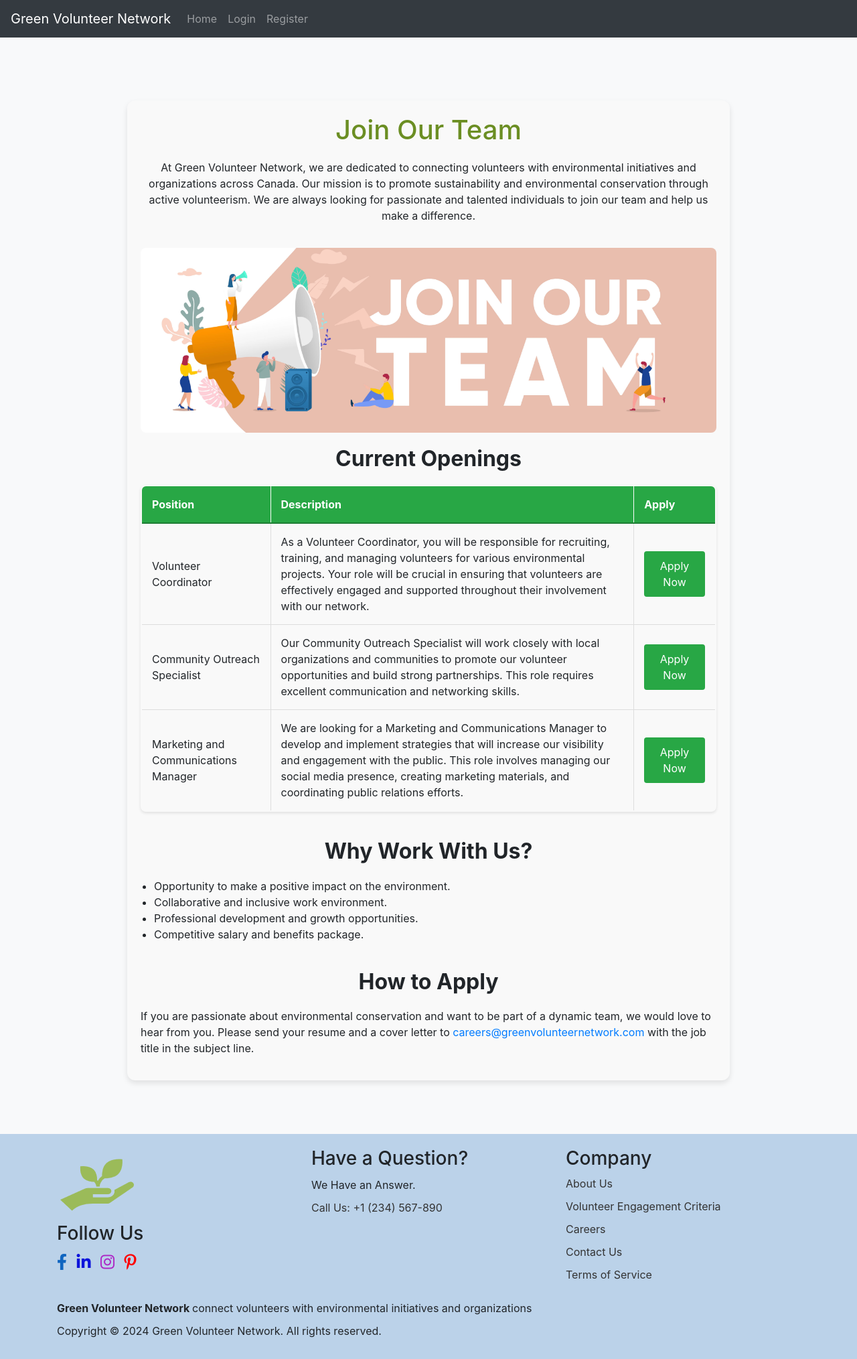
After one commit to Rethekk/IADS-12, a Django app: page /careers/ in a window 1280 px wide. The commit adds this page. Shown: the whole page at 67% size. Run offline with Django 5.2, Linux system fonts and the light colour scheme; some libraries are stand-ins or nearby versions.

Commit message:
added footer, contactUs forms and related html files

```diff
--- a/green_volunteer_network/main/admin.py
+++ b/green_volunteer_network/main/admin.py
@@ -1,8 +1,9 @@
 from django.contrib import admin
-from .models import Organization, VolunteerOpportunity, Registration, Pledge, Profile
+from .models import Organization, VolunteerOpportunity, Registration, Pledge, Contact, Profile
 
 admin.site.register(Organization)
 admin.site.register(VolunteerOpportunity)
 admin.site.register(Registration)
 admin.site.register(Pledge)
 admin.site.register(Profile)
+admin.site.register(Contact)
--- a/green_volunteer_network/main/templates/main/base.html
+++ b/green_volunteer_network/main/templates/main/base.html
@@ -3,9 +3,17 @@
 <head>
     <meta charset="UTF-8">
     <meta name="viewport" content="width=device-width, initial-scale=1.0">
-    <title>Green Volunteer Network</title>
+    <title>{% block title %}Green Volunteer Network{% endblock %}</title>
     {% load static %}
+    <!-- Bootstrap CSS -->
     <link href="https://maxcdn.bootstrapcdn.com/bootstrap/4.5.2/css/bootstrap.min.css" rel="stylesheet">
+    <link rel="stylesheet" href="https://cdnjs.cloudflare.com/ajax/libs/font-awesome/5.15.3/css/all.min.css">
+    <link rel="stylesheet" href="https://cdnjs.cloudflare.com/ajax/libs/font-awesome/6.0.0-beta3/css/all.min.css">
+
+
+
+
+    <!-- Custom CSS (if needed) -->
     <link rel="stylesheet" href="{% static 'css/styles.css' %}">
 </head>
 <body>
@@ -49,6 +57,57 @@
         {% block content %}
         {% endblock %}
     </div>
+     <!-- Footer Section -->
+    <footer class="page-footer">
+        <div class="container">
+            <div class="row">
+                <div class="col-md-4">
+                    <img src="{% get_media_prefix %}Logo_GVW.png">
+                    <h3>Follow Us</h3>
+                    <ul class="social-icons">
+                        <li><a href="https://www.facebook.com/login.php" target="_blank"><i class="fab fa-facebook-f" ></i></a></li>
+                        <li><a href="https://www.linkedin.com/" target="_blank"><i class="fab fa-linkedin-in" ></i></a></li>
+                        <li><a href="https://www.instagram.com/accounts/login/" target="_blank"><i class="fab fa-instagram"  ></i></a></li>
+                        <li><a href="https://www.pinterest.com/login/" target="_blank"><i class="fab fa-pinterest-p"  ></i></a></li>
+                    </ul>
+                </div>
+                <div class="col-md-4">
+{#                    <div class="help-centre-container">#}
+                    <h3>Have a Question?</h3>
+                    <p>We Have an Answer.</p>
+                    <ul class="sections-list">
+                        <li><a href="tel:+1234567890">Call Us: +1 (234) 567-890</a></li>
+                    </ul>
+{#                    <h3>Sections</h3>#}
+{#                    <ul class="sections-list">#}
+{#                        <li><a href="#">Environment</a></li>#}
+{#                        <li><a href="#">Business & Policy</a></li>#}
+{#                        <li><a href="#">Home & Garden</a></li>#}
+{#                        <li><a href="#">News</a></li>#}
+{#                    </ul>#}
+                </div>
+                <div class="col-md-4">
+                    <h3>Company</h3>
+                    <ul class="about-list">
+                        <li><a href="{% url 'about_us' %}">About Us</a></li>
+                        <li><a href="{% url 'volunteerCriteria' %}">Volunteer Engagement Criteria</a></li>
+                        <li><a href="{% url 'careers' %}">Careers</a></li>
+                        <li><a href="{% url 'contact_us' %}">Contact Us</a></li>
+                        <li><a href="{% url 'terms_of_service' %}">Terms of Service</a></li>
+
+                    </ul>
+                </div>
+            </div>
+            <div class="row">
+                <div class="col-md-12">
+                    <p><b>Green Volunteer Network </b>connect volunteers with environmental initiatives and organizations</p>
+                    <p>Copyright © 2024 Green Volunteer Network. All rights reserved.</p>
+                </div>
+            </div>
+        </div>
+    </footer>
+
+    <!-- Bootstrap JS and dependencies -->
     <script src="https://code.jquery.com/jquery-3.5.1.slim.min.js"></script>
     <script src="https://cdn.jsdelivr.net/npm/@popperjs/core@2.11.6/dist/umd/popper.min.js"></script>
     <script src="https://maxcdn.bootstrapcdn.com/bootstrap/4.5.2/js/bootstrap.min.js"></script>
--- /dev/null
+++ b/green_volunteer_network/main/templates/main/careers.html
@@ -0,0 +1,130 @@
+{% extends 'main/base.html' %}
+{% load static %}
+{% block title %}
+Careers - Green Volunteer Network
+{% endblock %}
+
+
+{% block content %}
+<style>
+    .careers-container {
+        max-width: 900px;
+        margin: 50px auto;
+        padding: 20px;
+        background: #f9f9f9;
+        border-radius: 12px;
+        box-shadow: 0 4px 8px rgba(0, 0, 0, 0.1);
+    }
+    .careers-container h1, .careers-container h2 {
+        text-align: center;
+        margin-bottom: 20px;
+    }
+    .careers-container .intro {
+        text-align: center;
+        margin-bottom: 20px;
+    }
+    .careers-container .intro img {
+        max-width: 100%;
+        height: auto;
+        border-radius: 8px;
+        margin-top: 20px;
+    }
+    .job-listings {
+        width: 100%;
+        border-collapse: collapse;
+        margin-bottom: 40px;
+        border: 2px solid #28a745;
+        border-radius: 8px;
+        overflow: hidden;
+        box-shadow: 0 2px 4px rgba(0, 0, 0, 0.1);
+    }
+    .job-listings thead th {
+        background: #28a745;
+        color: white;
+        padding: 15px;
+        text-align: left;
+        border-bottom: 2px solid #1e7e34;
+        border-right: 1px solid #fff;
+    }
+    .job-listings tbody td {
+        padding: 15px;
+        border-bottom: 1px solid #ddd;
+        border-right: 1px solid #ddd;
+    }
+    .job-listings tbody tr:last-child td {
+        border-bottom: none;
+    }
+    .job-listings tbody tr:nth-child(even) {
+        background: #f9f9f9;
+    }
+    .apply-btn {
+        display: block;
+        padding: 10px 20px;
+        background: #28a745;
+        color: white;
+        border: none;
+        border-radius: 4px;
+        cursor: pointer;
+        text-align: center;
+    }
+    .apply-btn:hover {
+        background: #218838;
+    }
+    .benefits {
+        margin-bottom: 40px;
+    }
+    .benefits ul {
+        list-style-type: disc;
+        padding-left: 20px;
+    }
+</style>
+<div class="careers-container">
+    <h1>Join Our Team</h1>
+    <div class="intro">
+        <p>At Green Volunteer Network, we are dedicated to connecting volunteers with environmental initiatives and organizations across Canada. Our mission is to promote sustainability and environmental conservation through active volunteerism. We are always looking for passionate and talented individuals to join our team and help us make a difference.</p>
+        <img src="{% get_media_prefix %}JoinOurTeam_banner.png" alt="Join Our Team" style="width: 100%">
+    </div>
+
+    <h2><b>Current Openings</b></h2>
+    <table class="job-listings">
+        <thead>
+            <tr>
+                <th>Position</th>
+                <th>Description</th>
+                <th>Apply</th>
+            </tr>
+        </thead>
+        <tbody>
+            <tr class="job-listing">
+                <td>Volunteer Coordinator</td>
+                <td>As a Volunteer Coordinator, you will be responsible for recruiting, training, and managing volunteers for various environmental projects. Your role will be crucial in ensuring that volunteers are effectively engaged and supported throughout their involvement with our network.</td>
+                <td><button class="apply-btn">Apply Now</button></td>
+            </tr>
+            <tr class="job-listing">
+                <td>Community Outreach Specialist</td>
+                <td>Our Community Outreach Specialist will work closely with local organizations and communities to promote our volunteer opportunities and build strong partnerships. This role requires excellent communication and networking skills.</td>
+                <td><button class="apply-btn">Apply Now</button></td>
+            </tr>
+            <tr class="job-listing">
+                <td>Marketing and Communications Manager</td>
+                <td>We are looking for a Marketing and Communications Manager to develop and implement strategies that will increase our visibility and engagement with the public. This role involves managing our social media presence, creating marketing materials, and coordinating public relations efforts.</td>
+                <td><button class="apply-btn">Apply Now</button></td>
+            </tr>
+            <!-- Add more job listings as needed -->
+        </tbody>
+    </table>
+
+    <h2><b>Why Work With Us?</b></h2>
+    <div class="benefits">
+        <ul>
+            <li>Opportunity to make a positive impact on the environment.</li>
+            <li>Collaborative and inclusive work environment.</li>
+            <li>Professional development and growth opportunities.</li>
+            <li>Competitive salary and benefits package.</li>
+        </ul>
+    </div>
+
+    <h2><b>How to Apply</b></h2>
+    <p>If you are passionate about environmental conservation and want to be part of a dynamic team, we would love to hear from you. Please send your resume and a cover letter to <a href="mailto:careers@greenvolunteernetwork.com">careers@greenvolunteernetwork.com</a> with the job title in the subject line.</p>
+</div>
+{% endblock %}
--- a/green_volunteer_network/main/templates/main/profile.html
+++ b/green_volunteer_network/main/templates/main/profile.html
@@ -24,7 +24,7 @@
 
         <!-- User details section -->
         <div class="col-md-8">
-            <h2>User Details</h2>
+            <h2><u>User Details</u></h2>
             <p><strong>Username:</strong> {{ user.username }}</p>
             <p><strong>Email:</strong> {{ user.email }}</p>
         </div>
--- a/green_volunteer_network/main/urls.py
+++ b/green_volunteer_network/main/urls.py
@@ -13,11 +13,11 @@ urlpatterns = [
     path('accounts/logout/', views.user_logout, name='logout'),
     path('accounts/profile/', views.profile, name='profile'),
     path('opportunity/<int:pk>/participate/', views.participate, name='participate'),
-    # path('about-us/', views.about_us, name='about_us'),
-    # path('termsOfService/', views.terms_of_service, name='terms_of_service'),
-    # path('volunteerCriteria/', views.volunteerCriteria, name='volunteerCriteria'),
-    # path('contact_us/', views.contact_us, name='contact_us'),
-    # path('careers/', views.careers, name='careers'),
+    path('about-us/', views.about_us, name='about_us'),
+    path('termsOfService/', views.terms_of_service, name='terms_of_service'),
+    path('volunteerCriteria/', views.volunteerCriteria, name='volunteerCriteria'),
+    path('contact_us/', views.contact_us, name='contact_us'),
+    path('careers/', views.careers, name='careers'),
     path('search_suggestions/', views.search_suggestions, name='search_suggestions'),
 
     # password rest
--- a/green_volunteer_network/main/views.py
+++ b/green_volunteer_network/main/views.py
@@ -11,7 +11,7 @@ from .models import VolunteerOpportunity
 from .forms import UserRegisterForm
 from django.http import HttpResponse, HttpResponseRedirect, JsonResponse
 from django.urls import reverse
-from .forms import ProfileUpdateForm
+from .forms import ProfileUpdateForm,ContactForm
 from .models import Profile
 
 def home(request):
@@ -108,7 +108,6 @@ def opportunity_detail(request, pk):
     opportunity = get_object_or_404(VolunteerOpportunity, pk=pk)
     return render(request, 'main/opportunity_detail.html', {'opportunity': opportunity})
 
-
 def participate(request, pk):
     opportunity = get_object_or_404(VolunteerOpportunity, pk=pk)
     if request.user not in opportunity.participants.all():
@@ -117,3 +116,26 @@ def participate(request, pk):
     else:
         messages.info(request, f'You are already registered for {opportunity.title}')
     return redirect('profile')
+
+def about_us(request):
+    return render(request, 'main/aboutUs.html')
+
+def terms_of_service(request):
+    return render(request, 'main/termsOfService.html')
+
+def volunteerCriteria(request):
+    return render(request, 'main/volunteerCriteria.html')
+
+def careers(request):
+    return render(request, 'main/careers.html')
+
+def contact_us(request):
+    if request.method == 'POST':
+        form = ContactForm(request.POST)
+        if form.is_valid():
+            form.save()
+            messages.success(request, 'Your message has been sent successfully!')
+            return redirect('contact_us')
+    else:
+        form = ContactForm()
+    return render(request, 'main/contact_us.html', {'form': form})
```
Also changed, not shown: green_volunteer_network/main/forms.py (+12 -1 lines), green_volunteer_network/main/models.py (+10 -0 lines), green_volunteer_network/main/templates/main/aboutUs.html (added, +22 -0 lines), green_volunteer_network/main/templates/main/contact_us.html (added, +73 -0 lines), green_volunteer_network/main/templates/main/help_center.html (added, +104 -0 lines), green_volunteer_network/main/templates/main/termsOfService.html (added, +53 -0 lines), green_volunteer_network/main/templates/main/volunteerCriteria.html (added, +68 -0 lines).
